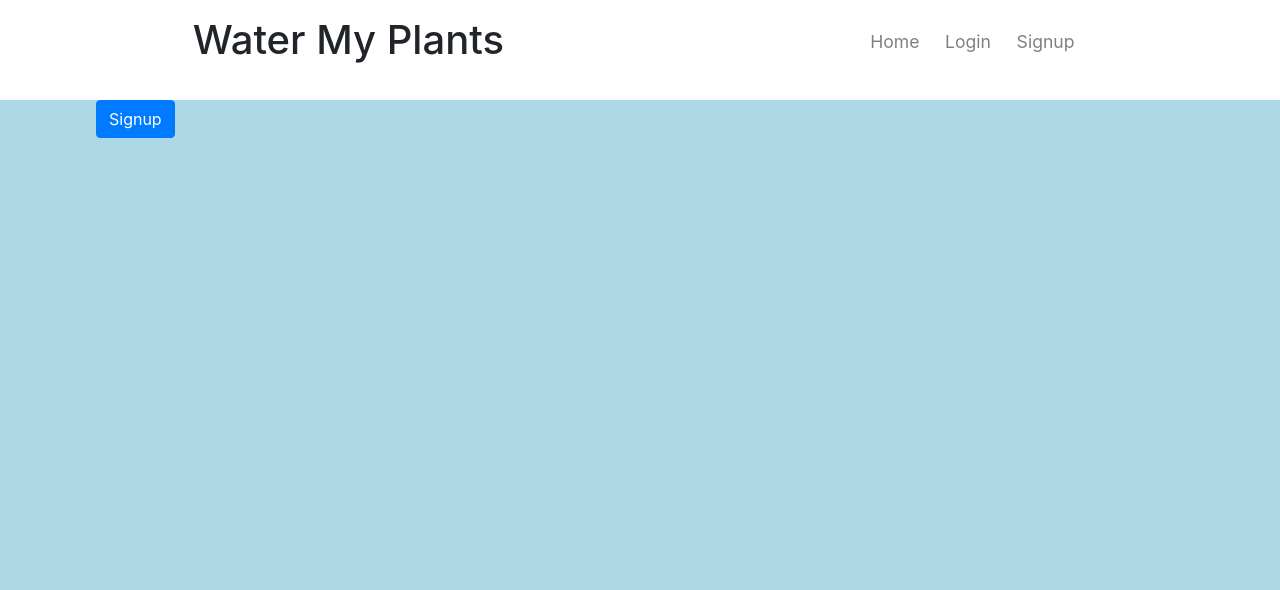
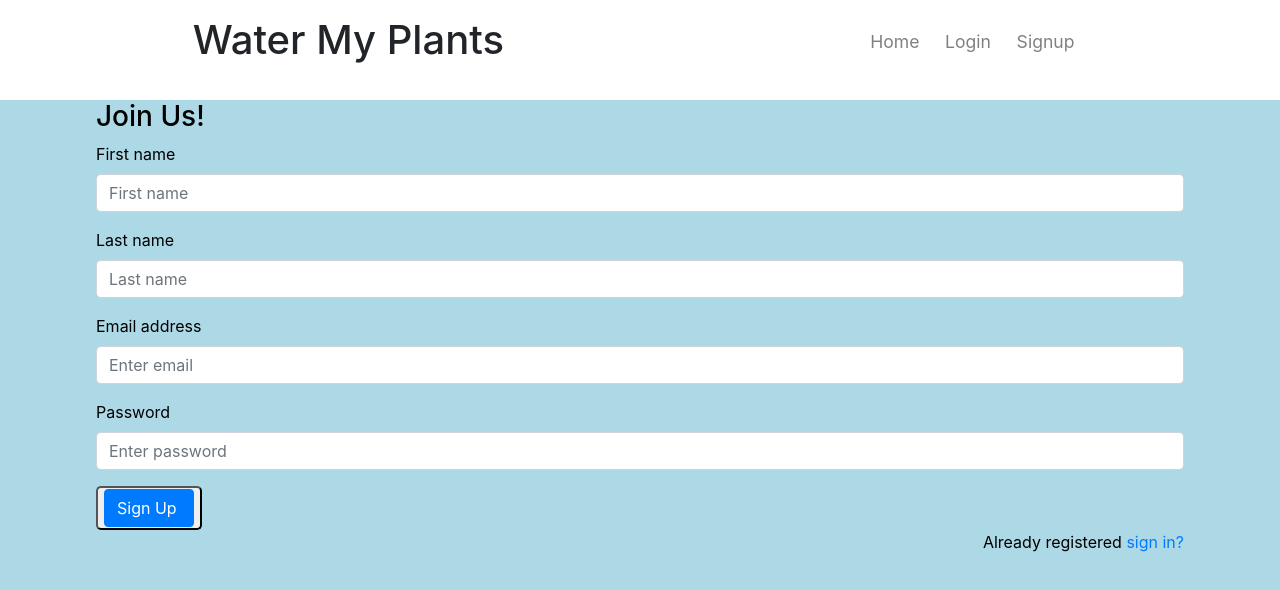
Before and after one commit to BW-Water-My-Plants-1-Cori/front-end, a React (Create React App) app in the folder plantsapp/: page /signup in a window 1280 px wide. Shown: the top 590 px of the page. Built offline with nearby package versions, Linux system fonts and the light colour scheme.

Commit message:
Integrated react 1 code

```diff
--- a/plantsapp/src/components/Login.js
+++ b/plantsapp/src/components/Login.js
@@ -1,26 +1,73 @@
-import React from "react";
-import { Button, Spinner } from "reactstrap";
-const Login = ({ isFetching, requestLogin }) => {
-  const userLogin = {
-    username: "donavyn",
-    password: "hunter1",
-  };
+import React, { useState, Component } from "react";
+import styled from "styled-components";
+//import Axios from 'axios'
 
-  if (isFetching) {
-    return <Spinner type="grow" color="success" />;
+const StyledDiv = styled.button`
+  color: ${(pr) => pr.theme.blue};
+  border-radius: 5px;
+  justify-content: center;
+`;
+
+/*axios
+      .post('https://waterplantsunit4.herokuapp.com/login')
+      .then(res => {
+        console.log("Form -> res", res.data)
+        setPost([...post, res.data])
+        setFormState({
+          username: '',
+          password: ''
+        })
+        setServerError(null)
+      })
+      .catch(err => {
+        setServerError("There is an error!")
+      }) */
+
+export default class Login extends Component {
+  render() {
+    return (
+      <form>
+        <h3>Welcome Back!</h3>
+
+        <div className="form-group">
+          <label>Username</label>
+          <input
+            type="username"
+            className="form-control"
+            placeholder="Enter username"
+          />
+        </div>
+
+        <div className="form-group">
+          <label>Password</label>
+          <input
+            type="password"
+            className="form-control"
+            placeholder="Enter password"
+          />
+        </div>
+
+        <div className="form-group">
+          <div className="custom-control custom-checkbox">
+            <input
+              type="checkbox"
+              className="custom-control-input"
+              id="customCheck1"
+            />
+            <label className="custom-control-label" htmlFor="customCheck1">
+              Remember me
+            </label>
+          </div>
+        </div>
+        <StyledDiv>
+          <button type="submit" className="btn btn-primary btn-block">
+            Sign In<a href="https://amazing-mestorf-988b56.netlify.app/">.</a>
+          </button>
+        </StyledDiv>
+        <p className="forgot-password text-right">
+          Forgot <a href="#">password?</a>
+        </p>
+      </form>
+    );
   }
-  return (
-    <div>
-      <Button
-        color="primary"
-        onClick={() => {
-          requestLogin(userLogin);
-        }}
-      >
-        Login
-      </Button>
-    </div>
-  );
-};
-
-export default Login;
+}
--- a/plantsapp/src/components/Signup.js
+++ b/plantsapp/src/components/Signup.js
@@ -1,31 +1,76 @@
-import React from "react";
-import { Button, Spinner } from "reactstrap";
+import React, { useState, Component } from "react";
+import styled from "styled-components";
+//import Axios from 'axios'
 
-const Signup = ({ isFetching, requestSignup }) => {
-  // Code
-  const userRegister = {
-    username: "donavyn",
-    phonenumber: "(123)456-7891",
-    email: "donavynhaley@gmail.com",
-    password: "hunter1",
-    first_name: "donavyn",
-  };
+const StyledDiv = styled.button`
+  color: ${(pr) => pr.theme.blue};
+  border-radius: 5px;
+  justify-content: center;
+`;
 
-  if (isFetching) {
-    return <Spinner type="grow" color="success" />;
+/*axios
+      .post('https://waterplantsunit4.herokuapp.com/register')
+      .then(res => {
+        console.log("Form -> res", res.data)
+        setPost([...post, res.data])
+        setFormState({
+          first name: '',
+          last name: '',
+          email address: '',
+          password: ''
+        })
+        setServerError(null)
+      })
+      .catch(err => {
+        setServerError("There is an error!")
+      }) */
+
+export default class SignUp extends Component {
+  render() {
+    return (
+      <form>
+        <h3>Join Us!</h3>
+
+        <div className="form-group">
+          <label>First name</label>
+          <input
+            type="text"
+            className="form-control"
+            placeholder="First name"
+          />
+        </div>
+
+        <div className="form-group">
+          <label>Last name</label>
+          <input type="text" className="form-control" placeholder="Last name" />
+        </div>
+
+        <div className="form-group">
+          <label>Email address</label>
+          <input
+            type="email"
+            className="form-control"
+            placeholder="Enter email"
+          />
+        </div>
+
+        <div className="form-group">
+          <label>Password</label>
+          <input
+            type="password"
+            className="form-control"
+            placeholder="Enter password"
+          />
+        </div>
+        <StyledDiv>
+          <button type="submit" className="btn btn-primary btn-block">
+            Sign Up<a href="https://amazing-mestorf-988b56.netlify.app/">.</a>
+          </button>
+        </StyledDiv>
+        <p className="forgot-password text-right">
+          Already registered <a href="#">sign in?</a>
+        </p>
+      </form>
+    );
   }
-  return (
-    <div>
-      <Button
-        color="primary"
-        onClick={() => {
-          requestSignup(userRegister);
-        }}
-      >
-        Signup
-      </Button>
-    </div>
-  );
-};
-
-export default Signup;
+}
--- a/plantsapp/src/reducers/index.js
+++ b/plantsapp/src/reducers/index.js
@@ -4,6 +4,8 @@ import {
   POST_LOGIN_FAILURE,
   POST_SIGNUP_SUCCESS,
   POST_SIGNUP_FAILURE,
+  POST_PLANT_SUCCESS,
+  POST_PLANT_FAILURE,
 } from "../actions";
 
 export const initialState = {
```
